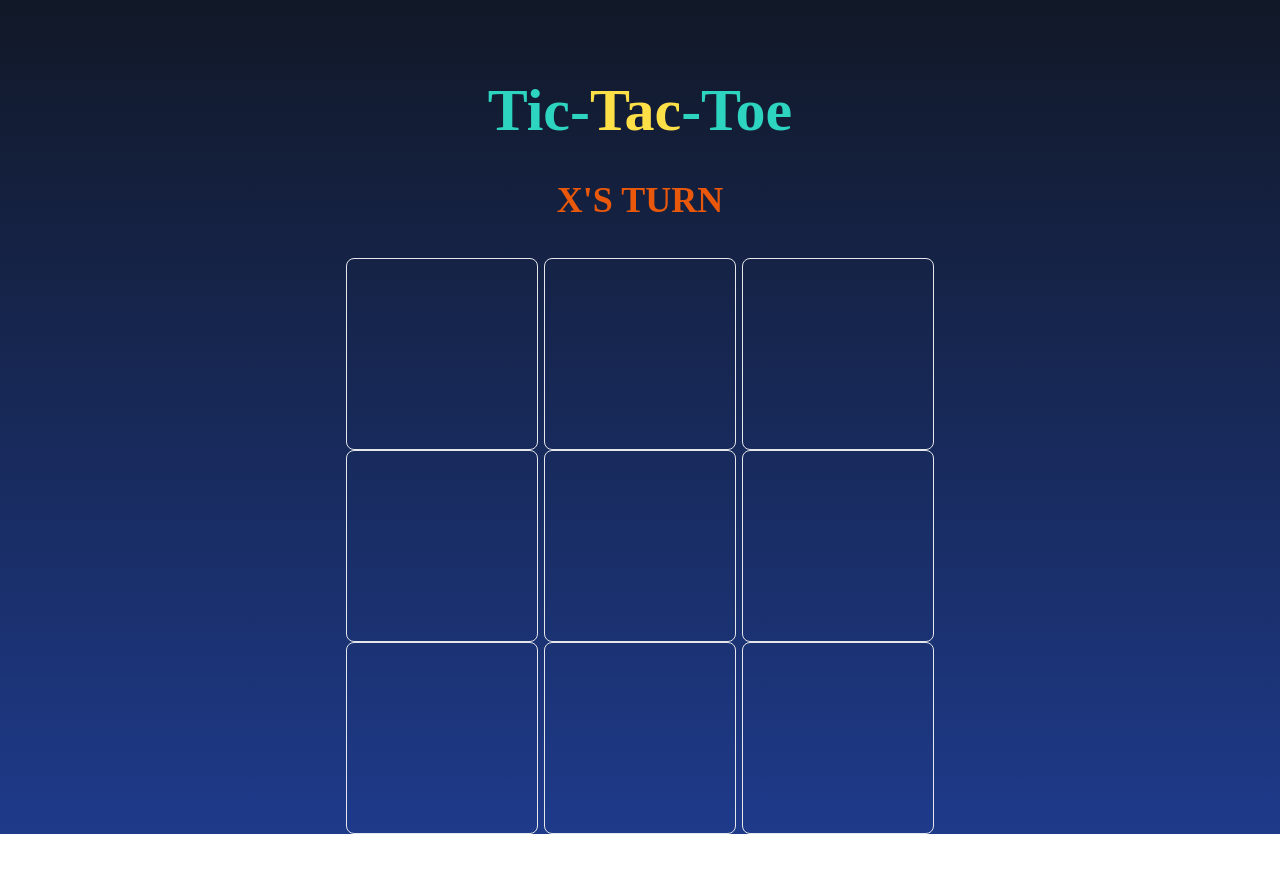
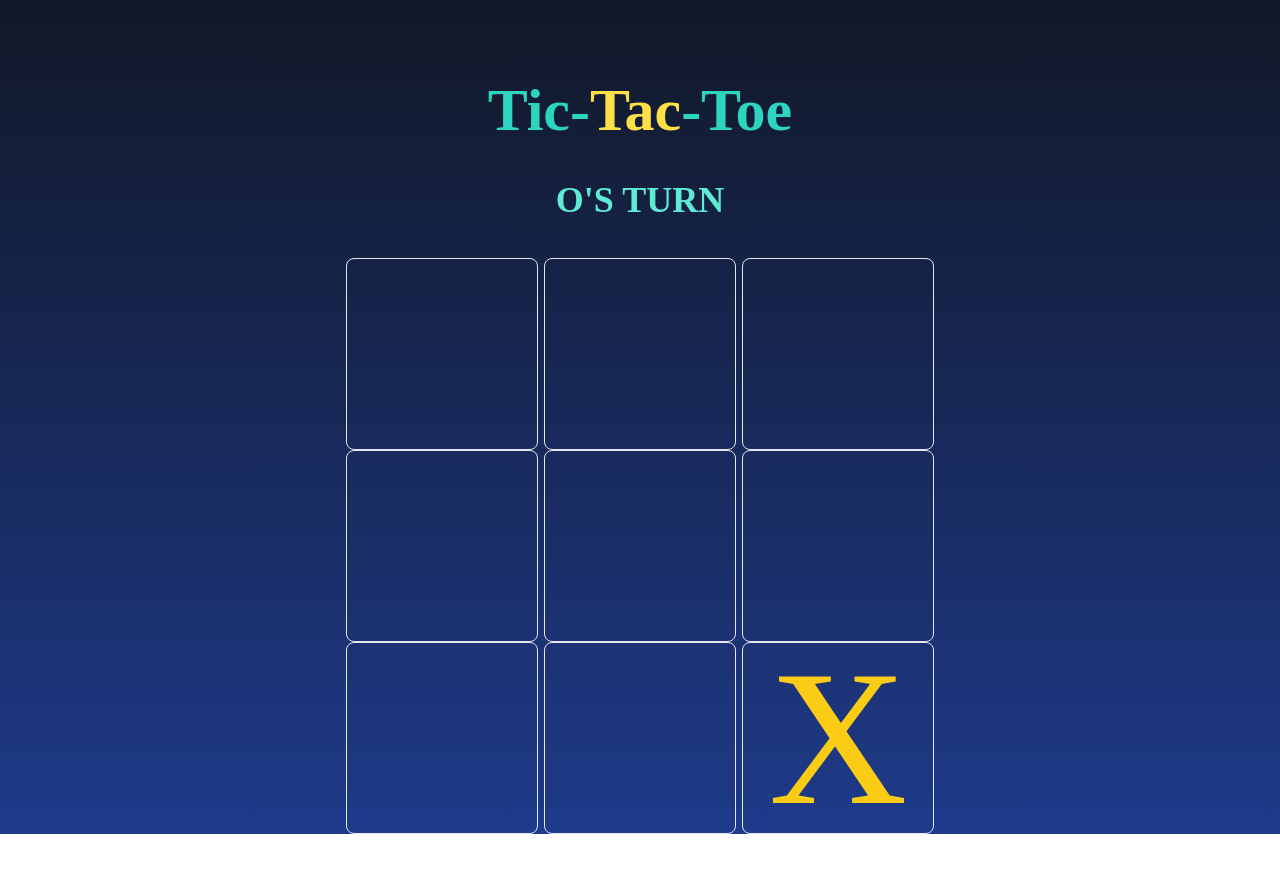
Before and after one commit to dmg1801/historical-tic-tac-toe, an Angular app: page / in a window 1280 px wide. Shown: the top 872 px of the page. Built offline with nearby package versions, Linux system fonts and the light colour scheme.

Commit message:
jugador comienza siendo O

```diff
--- a/src/app/game.service.ts
+++ b/src/app/game.service.ts
@@ -26,6 +26,7 @@ export class GameService {
     this.winner = false;
     this.movesList = [];
     this.board = this.createBoard();
+    this.computerPlay();
   }
 
   createBoard() {
@@ -58,13 +59,15 @@ export class GameService {
     this.updateBoard(squareClicked);
 
     this.movesList.push(squareClicked.id);
-    if (!this.isGameOver) this.activePlayer = "X";
+    if (!this.isGameOver) this.activePlayer = "O";
 
     this.turnCount++;
     this.isGameOver = this.isGameOver ? true : false;
 
     if (!this.isGameOver) {
-      this.computerPlay();
+
+      this.executionTime(() => this.computerPlay());
+      /* this.computerPlay(); */
     }
   }
 
@@ -126,13 +129,14 @@ export class GameService {
     return Math.floor(Math.random() * 10);
   }
 
-  computerPlay() {
+  computerPlay(): void {
 
     /*  var squareNumber = this.generateMove(); */
     var squareNumber = this.generarNumeroNoRepetido(this.movesList);
 
     this.movesList.push(squareNumber);
-    this.board[squareNumber].state = "O";
+    this.board[squareNumber].state = "X";
+    this.activePlayer = "X";
 
     if (this.isWinner) {
       this.winner = true;
@@ -142,6 +146,10 @@ export class GameService {
 
     this.turnCount++;
     this.isGameOver = this.isGameOver ? true : false;
+
+    if (!this.isGameOver) {
+      this.activePlayer = "O";
+    }
   }
 
   /*  generateMove(): number {
@@ -170,5 +178,10 @@ export class GameService {
     return numeroGenerado;
   }
 
+  executionTime(funcion: () => void): void {
+    setTimeout(funcion, 1000);
+  }
+
+
 
 }
```
